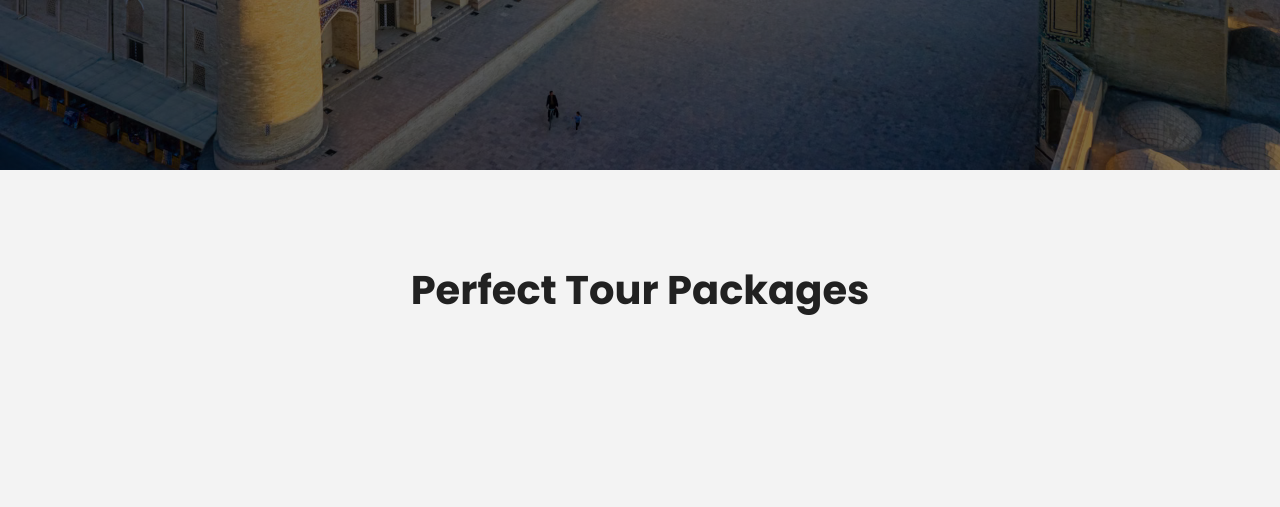
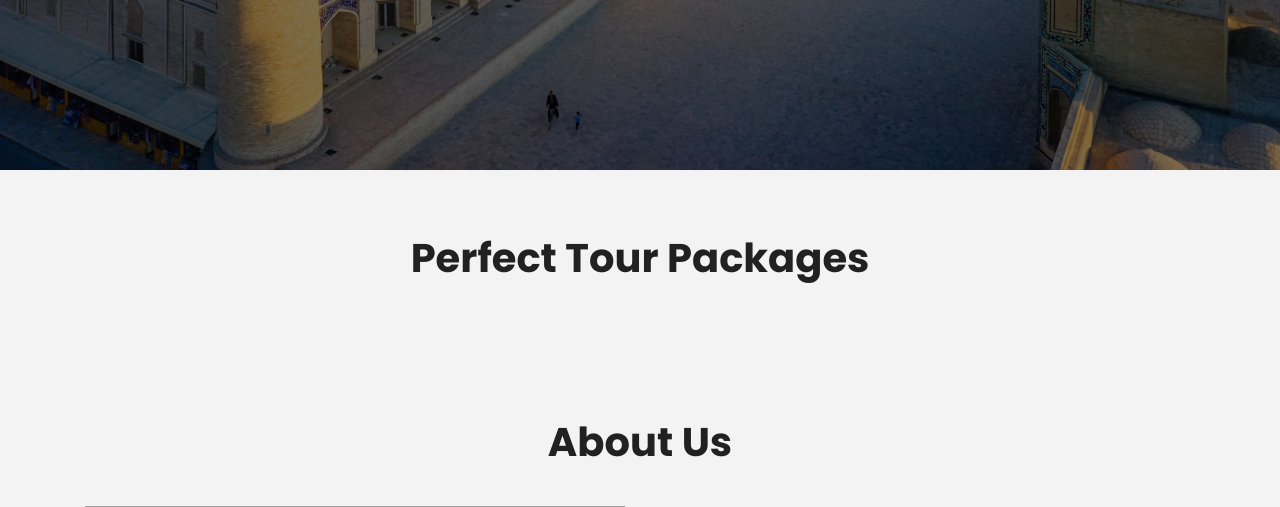
Before and after one commit to laziztojiyev/silk_route, a Django app: page /en/ in a window 1280 px wide. Shown: the part 841-1348 px from the top of the page. Run offline with Django 5.2, Linux system fonts and the light colour scheme; data that the repository does not hold is empty; some libraries are stand-ins or nearby versions; grey boxes are pictures that could not be loaded.

Commit message:
remove spaces

```diff
--- a/templates/index.html
+++ b/templates/index.html
@@ -105,7 +105,7 @@
     {#</div>#}
     <!-- Booking End -->
 
-    <div class="container-fluid py-5">
+    <div class="container-fluid py-3">
         <div class="container pt-5 pb-3">
             <div class="text-center mb-3 pb-3">
                 {#            <h6 class="text-primary text-uppercase" style="letter-spacing: 5px;">#}
@@ -151,7 +151,7 @@
     </div>
 
     <!-- About Start -->
-    <div class="container-fluid py-5">
+    <div class="container-fluid py-3">
         <div class="container pt-5">
             <div class="text-center mb-3 pb-3">
                 <h1>{% blocktrans %}About Us{% endblocktrans %}</h1>
```
